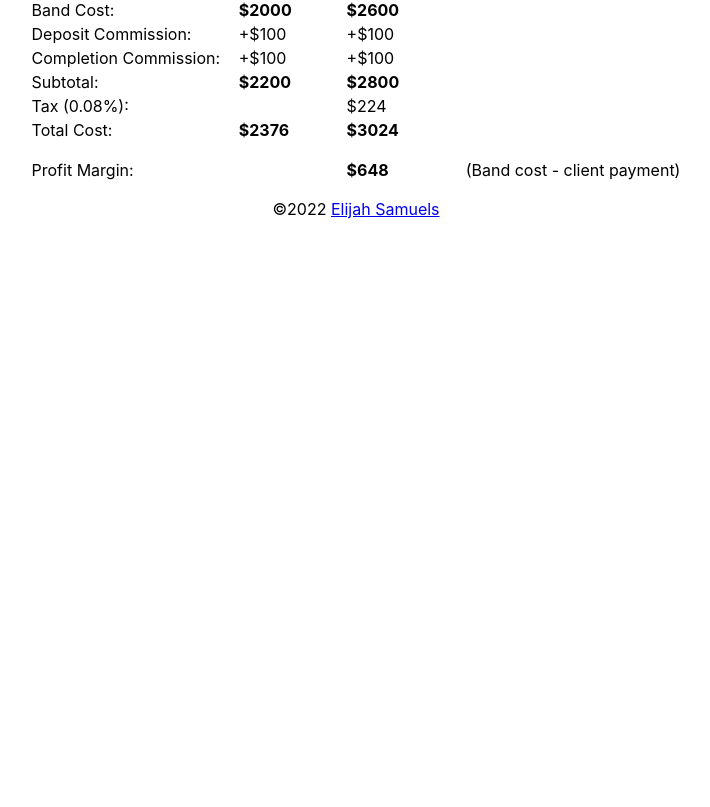
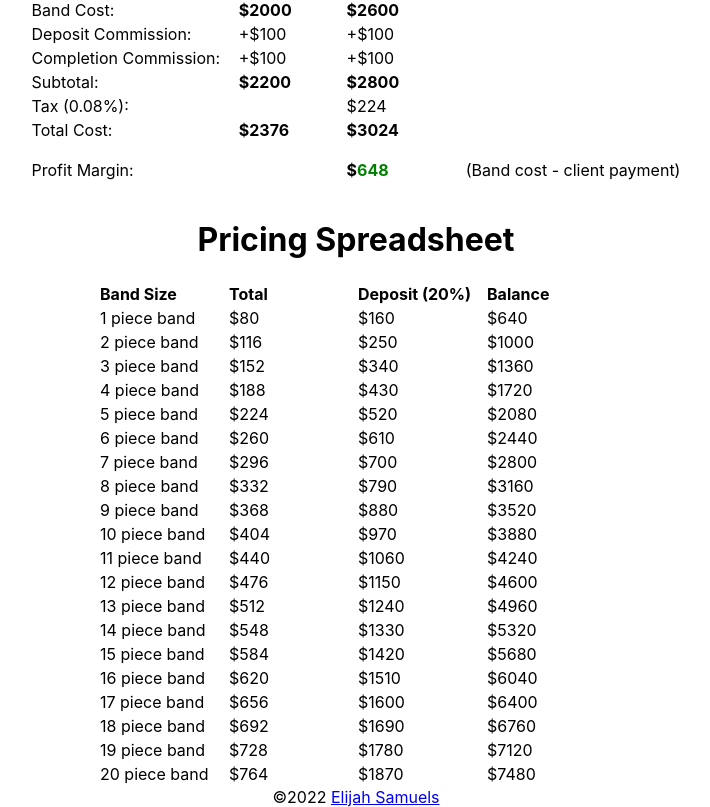
Before and after one commit to elijahsamuels/band-calculator, a React (Create React App) app: page / in a window 1280 px wide. Shown: the part 582-1389 px from the top of the page, without its empty margins (284-994 px from the left). Before the commit the page ends 801 px from the top, so only its background shows below. Built offline with nearby package versions, Linux system fonts and the light colour scheme.

Commit message:
added more math to the calculator

```diff
--- a/src/components/calculator.js
+++ b/src/components/calculator.js
@@ -42,6 +42,14 @@ function Calculator() {
   const [totalPriceMarkup, setTotalPriceMarkup] = useState(
     bandCostMarkup + (commission1 + commission2) * taxRateMarkup
   );
+
+	const [profitMargin, setprofitMargin] = useState(
+		totalPriceMarkup - totalPrice - (totalPriceMarkup - totalPrice)*(commissionBonus/100)
+	)
+
+	useEffect(() => {
+		setprofitMargin(totalPriceMarkup - totalPrice - (totalPriceMarkup - totalPrice)*(commissionBonus/100))
+	}, [totalPriceMarkup, totalPrice, commissionBonus])
 
   useEffect(() => {
     setBandCost(
@@ -97,9 +105,38 @@ function Calculator() {
 		}
 	}
 
+	const priceColors = (value, minValue) => {
+		if (value <= minValue){
+			return <span style={{ color: 'red'}}>{value}</span>
+		} else {
+			return <span style={{ color: 'green'}}>{value}</span>
+		}
+	}
+
+	const bandSpreadsheet = () => {
+		let bandSpread = []
+		for (let i = 1; i <= 20; i++){
+			bandSpread.push(<tr key={`${i} piece band`}>
+				<td align="left">
+					{i} piece band
+				</td>
+				<td align="left">
+					${ Math.floor(((i * baseMusicianRateMarkup) + (baseTravelCostPerMusicianMarkup * baseTravelTime) + soundsystemCostMarkup + bandLeaderCostMarkup + (commission1 + commission2)) * ( taxRate ))  }
+				</td>
+				<td align="left">
+					${ Math.floor(((i * baseMusicianRateMarkup) + (baseTravelCostPerMusicianMarkup * baseTravelTime) + soundsystemCostMarkup + bandLeaderCostMarkup ) * 0.2 ) }
+				</td>
+				<td align="left">
+					${ Math.floor(((i * baseMusicianRateMarkup) + (baseTravelCostPerMusicianMarkup * baseTravelTime) + soundsystemCostMarkup + bandLeaderCostMarkup ) * 0.8 )}
+				</td>
+			</tr>)
+		}
+		return bandSpread
+	}
+
   return (
     <React.Fragment>
-      <h1>Calculator</h1>
+      <h1>Band Calculator</h1>
 
       <table align="center">
 			<thead>
@@ -422,7 +459,9 @@ function Calculator() {
               <strong></strong>
             </td>
             <td align="left">
-              <strong>${Math.floor(totalPriceMarkup - totalPrice - Math.floor((totalPriceMarkup - totalPrice)*(commissionBonus/100)))}</strong>
+              <strong>${priceColors(Math.floor(profitMargin), 500)}</strong>
+              {/* <strong>${priceColors()}</strong> */}
+              {/* <strong>${Math.floor(totalPriceMarkup - totalPrice - Math.floor((totalPriceMarkup - totalPrice)*(commissionBonus/100)))}</strong> */}
             </td>
             <td align="left">
               <p>(Band cost - client payment)</p>
@@ -430,6 +469,24 @@ function Calculator() {
           </tr>
         </tbody>
       </table>
+
+			<h1>Pricing Spreadsheet</h1>
+
+			<table align="center">
+				<thead>
+					<tr>
+						<th align="left" width="125px">Band Size</th>
+            <th align="left" width="125px">Total</th>
+            <th align="left" width="125px">Deposit (20%)</th>
+            <th align="left" width="125px">Balance</th>
+					</tr>
+				</thead>
+
+				<tbody>
+					{bandSpreadsheet()}
+				</tbody>
+
+			</table>
     </React.Fragment>
   );
 }
```
